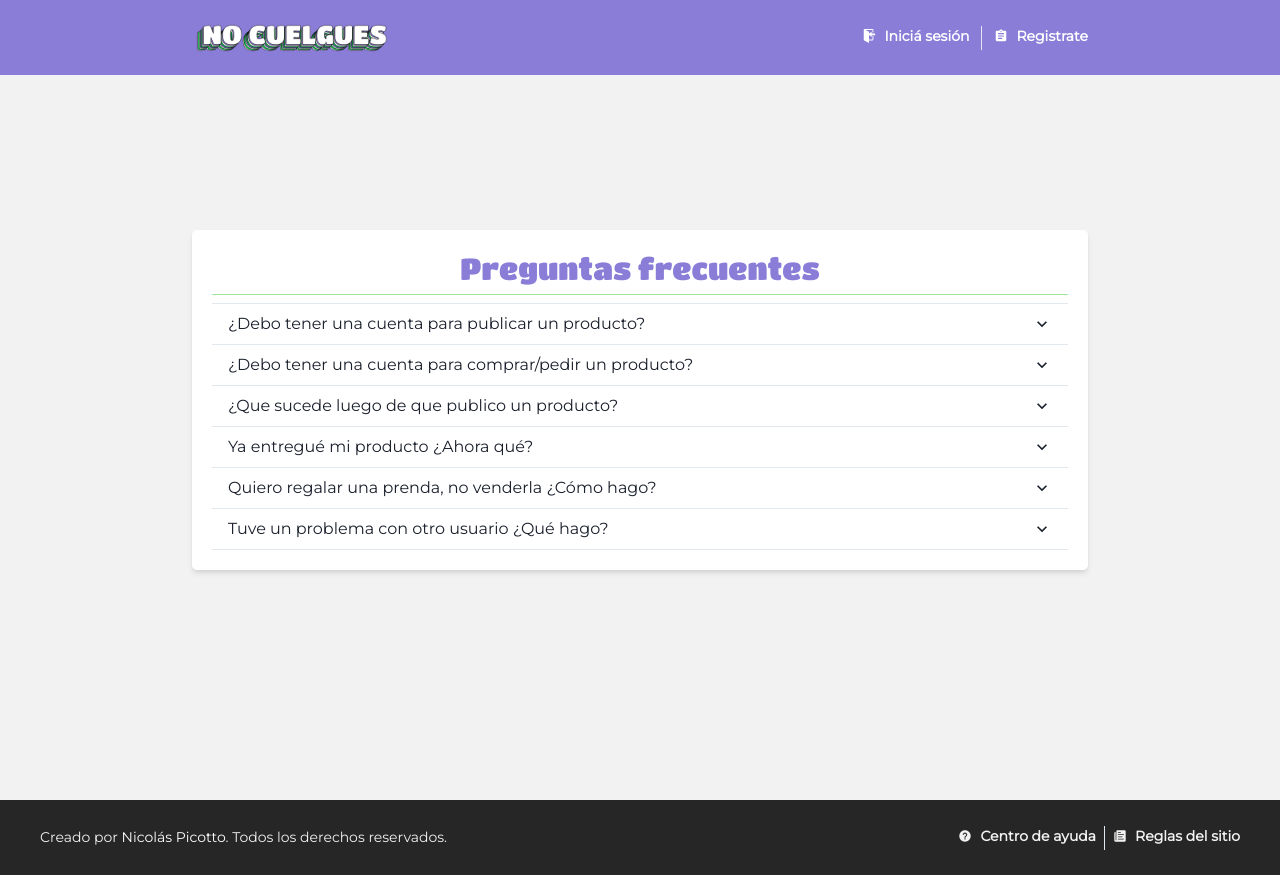
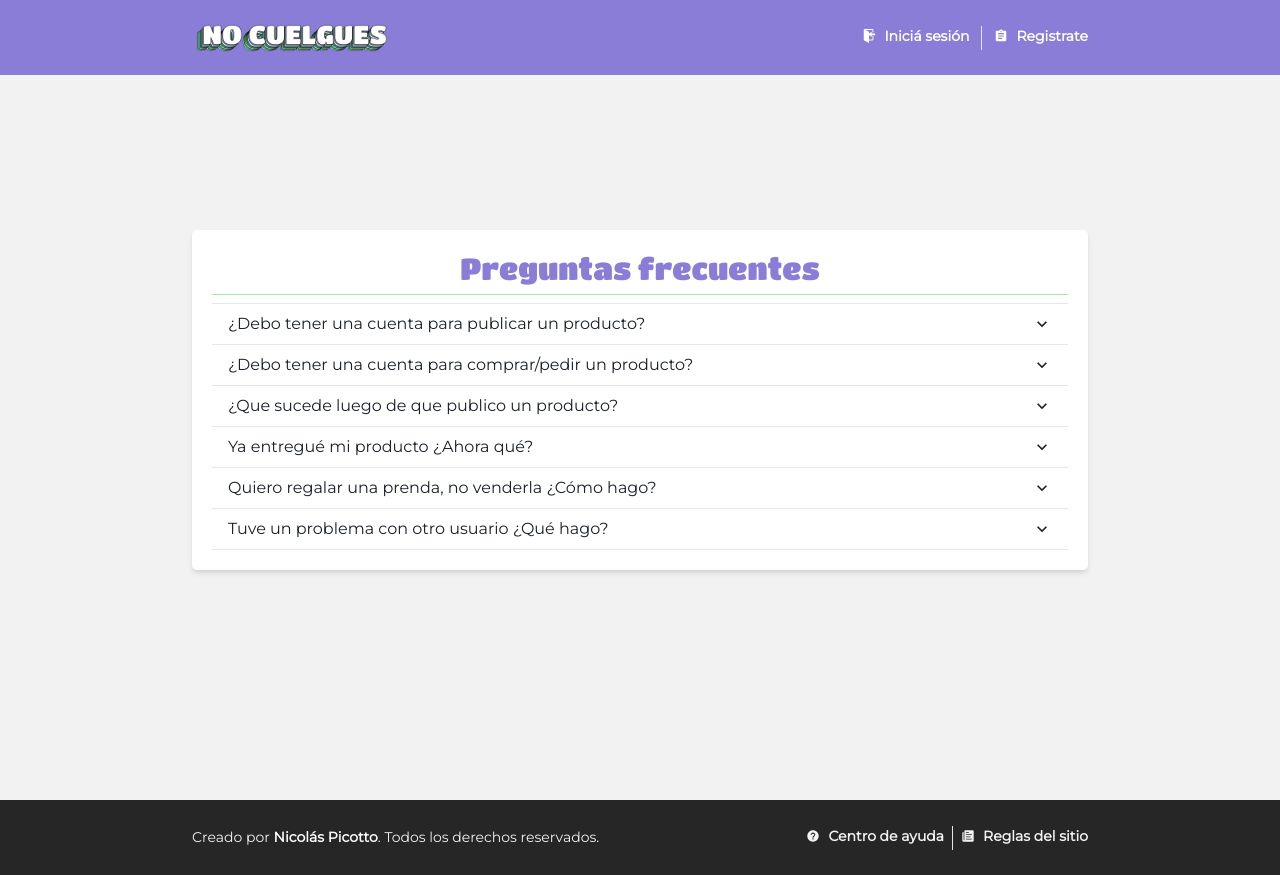
Before and after one commit to NicoPicotto/Ropita-Deheza, a React (Create React App) app: page /ayuda in a window 1280 px wide. Built offline with nearby package versions, Linux system fonts and the light colour scheme; no server answers.

Commit message:
Adaptacion screens

```diff
--- a/src/Components/Footer/Footer.js
+++ b/src/Components/Footer/Footer.js
@@ -6,21 +6,21 @@ import { IoMdHelpCircle, IoIosPaper } from 'react-icons/io';
 const Footer = () => {
 	return (
 		<Stack
-			w='100%'
+			w='100vw'
+			h='75px'
 			bgColor='tercero'
-			justify='space-between'
+			justify='center'
 			align='center'
-			h="75px"
-			paddingX={10}
-			direction='row'
+			zIndex={100}
 			bottom={0}
 		>
+			<Stack direction='row' justify='space-between' align='center' w='4xl'>
 				<Stack spacing={1}>
-
 					<Text fontSize='sm' color='fondo'>
 						Creado por {''}
 						<Link
 							as='a'
+							fontWeight="bold"
 							color='white'
 							href='https://nicopicotto.com/'
 							target='_blank'
@@ -53,6 +53,7 @@ const Footer = () => {
 					</Link>
 				</Stack>
 			</Stack>
+		</Stack>
 	);
 };
 
--- a/src/Components/Navbar/Navbar.js
+++ b/src/Components/Navbar/Navbar.js
@@ -40,18 +40,18 @@ const Navbar = () => {
 			transition='0.3s'
 			bgColor='segundo'
 			justify='center'
-			paddingX={10}
 			align='center'
 			zIndex={100}
 			pos='fixed'
 			top={0}
 		>
-			<Stack direction='row' justify='space-between' align='center' w='4xl'>
+			<Stack direction='row' justify='space-between' align='center' w='4xl' >
 				<Link as={ReachLink} to='/'>
 					<Image
 						src={logo2}
 						w={colorChange ? '150px' : '200px'}
 						objectFit='contain'
+						transition='0.3s'
 					/>
 				</Link>
 				<Stack direction='row'>
--- a/src/Components/Productos/Producto.js
+++ b/src/Components/Productos/Producto.js
@@ -13,26 +13,18 @@ import {
 import { Link as ReachLink } from 'react-router-dom';
 import { FaHandPointRight } from 'react-icons/fa';
 
-const Producto = ({
-	titulo,
-	imagen,
-	talle,
-	precio,
-	fecha,
-	id,
-}) => {
+const Producto = ({ titulo, imagen, talle, precio, fecha, id }) => {
 	//Formatear fecha recibida para que aparezca en las cards
 	const fechaFormateada = fecha.toDate().toLocaleDateString('es-ES');
 
 	return (
 		<Card
-			w='xs'
 			p={3}
-			h='md'
 			justify='space-between'
 			shadow='md'
-			transition="0.2s"
-			_hover={{ shadow: "lg", transform: "translate3d(0px, -3px, 0px)" }}
+			spacing={5}
+			transition='0.2s'
+			_hover={{ shadow: 'lg', transform: 'translate3d(0px, -3px, 0px)' }}
 		>
 			<Stack>
 				<Image
@@ -46,13 +38,13 @@ const Producto = ({
 				<Stack>
 					<Heading
 						size='md'
-						fontFamily="fonts.heading"
-						fontWeight="regular"
+						fontFamily='fonts.heading'
+						fontWeight='regular'
 						color='tercero'
 						textOverflow='ellipsis'
 						overflow='hidden'
 						noOfLines={1}
-						textTransform="capitalize"
+						textTransform='capitalize'
 					>
 						{titulo}
 					</Heading>
@@ -62,22 +54,21 @@ const Producto = ({
 						spacing={2}
 						divider={<StackDivider />}
 					>
-						<Text color='segundo'
-						as="b" fontSize='2xl'>
+						<Text color='segundo' as='b' fontSize='2xl'>
 							$ {precio}
 						</Text>
-						<Text color='tercero' as='b' textTransform="uppercase">
+						<Text color='tercero' as='b'
+						fontSize="sm" textTransform='uppercase'>
 							Talle: {talle}
 						</Text>
 					</Stack>
 				</Stack>
 			</Stack>
-			<Text fontSize='sm' as='i' color='tercero'>
+			<Text fontSize='sm' as='i' color='gray'>
 				{' '}
 				Publicado el {fechaFormateada}
 			</Text>
-			<Stack>
-				<Divider borderColor='cuarto' alignSelf='center' />
+			<Stack marginTop={2}>
 				<Link as={ReachLink} to={`/producto/${id}`} _hover={{}} w='100%'>
 					<Button
 						variant='solid'
--- a/src/Views/HomeView.js
+++ b/src/Views/HomeView.js
@@ -40,12 +40,14 @@ const HomeView = () => {
 						color='fondo'
 						fontWeight='regular'
 						p={3}
-						size='lg'
+						size='md'
 						textAlign='center'
 					>
 						Productos destacados
 					</Heading>
 				</Stack>
+				<Stack w='4xl' align="center">
+				{loading && <Spinner size='lg' margin={5} color='cuarto' />}
 					<Grid
 						templateColumns='repeat(3, 1fr)'
 						gap={5}
@@ -70,7 +72,10 @@ const HomeView = () => {
 							/>
 						))}
 					</Grid>
-				{loading && <Spinner size='lg' margin={5} color='cuarto' />}
+
+				</Stack>
+
+
 			</Stack>
 		</>
 	);
```
Lines whose indentation alone changed are shown as unchanged.
